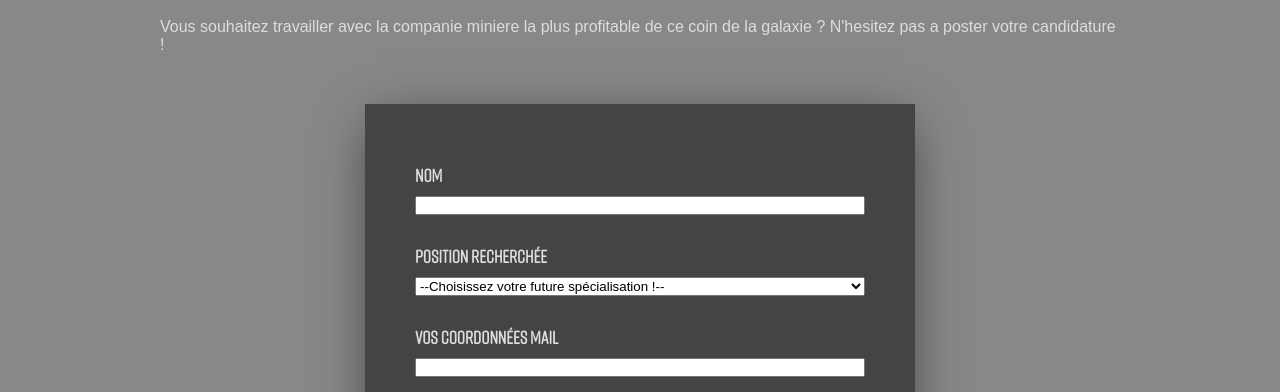
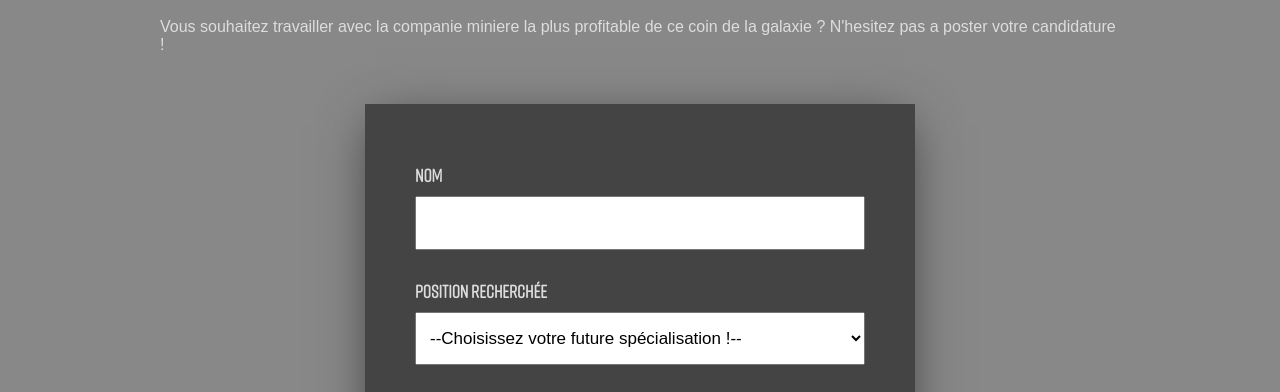
Before and after one commit to felix-hauger/fansite, a plain HTML site: page contact.html in a window 1280 px wide. Shown: the part 332-724 px from the top of the page. Drawn offline with Linux system fonts and the light colour scheme; a web font is replaced by a local one.

Commit message:
adjusted form elements aspects

```diff
--- a/css/style.css
+++ b/css/style.css
@@ -396,6 +396,14 @@ form#contact_form label {
     font-weight: 600;
 }
 
+form#contact_form input[type=text],
+form#contact_form input[type=email],
+form#contact_form select,
+form#contact_form textarea {
+    padding: 15px 10px;
+    font-size: 17px;
+}
+
 form#contact_form input[type=submit] {
     margin-top: 30px;
     background-color: #ab8563;
```
